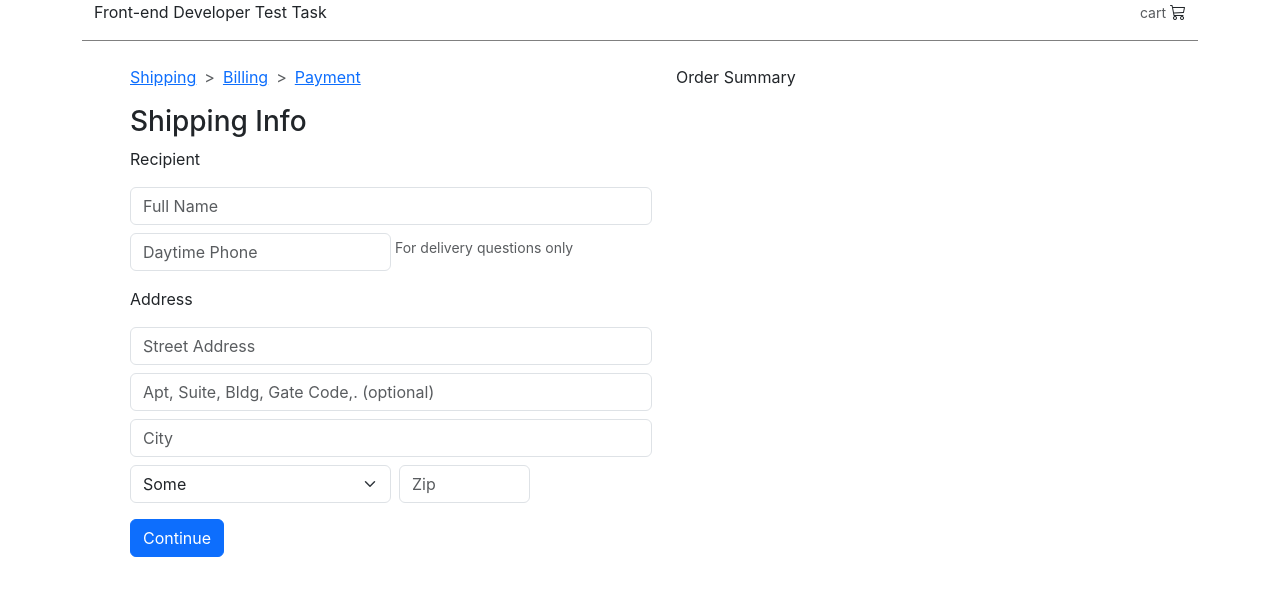
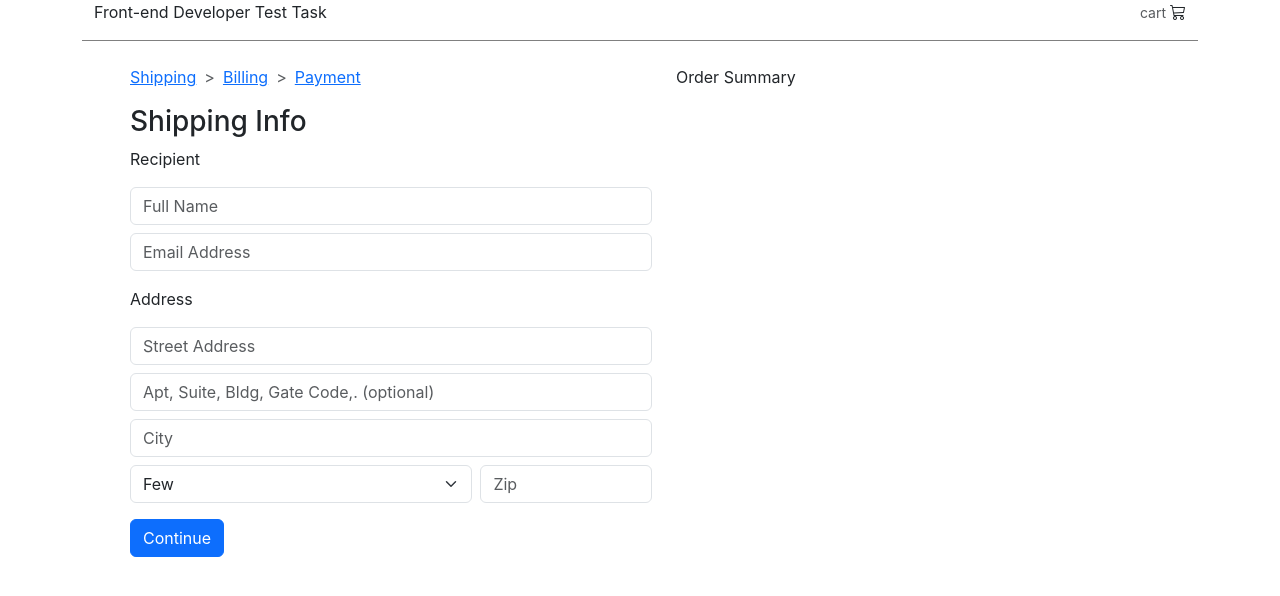
Before and after one commit to petromatkovskyi/axels-test-task, a React (Create React App) app: page / in a window 1280 px wide. Shown: the top 596 px of the page. Built offline with nearby package versions, Linux system fonts and the light colour scheme.

Commit message:
initial billing layout

```diff
--- /dev/null
+++ b/src/components/BillingInfo.jsx
@@ -0,0 +1,29 @@
+import React from 'react';
+import { Container, Form } from 'react-bootstrap';
+
+export default function BillingInfo() {
+  return (
+    <Form className="d-flex flex-column">
+      <Form.Group className="d-flex flex-row flex-wrap row-gap-2 mb-3">
+        <Form.Label>Recipient</Form.Label>
+        <Form.Control className="flex-1" type="text" placeholder="Full Name" />
+        <Form.Control className="" type="email" placeholder="Email Address" />
+      </Form.Group>
+
+      <Form.Group className="d-flex flex-row flex-wrap gap-2 mb-3">
+        <Form.Label>Address</Form.Label>
+        <Form.Control type="text" placeholder="Street Address" />
+        <Form.Control type="tel" placeholder="Apt, Suite, Bldg, Gate Code,. (optional)" />
+        <Form.Control type="tel" placeholder="City" />
+        <Container className="d-flex flex-row justify-content-between column-gap-2 p-0">
+          <Form.Select className="flex-shrink-1" placeholder="Country">
+            <option disabled>Country</option>
+            <option>Few</option>
+            <option>Country</option>
+          </Form.Select>
+          <Form.Control className=" flex-1 w-50" type="tel" placeholder="Zip" />
+        </Container>
+      </Form.Group>
+    </Form>
+  );
+}
--- a/src/containers/FormContainer.jsx
+++ b/src/containers/FormContainer.jsx
@@ -2,6 +2,7 @@ import React from 'react';
 import { Breadcrumb, Button, Container, Form } from 'react-bootstrap';
 import styled from 'styled-components';
 import ShippingInfo from '../components/ShippingInfo';
+import BillingInfo from '../components/BillingInfo';
 
 const StyledBreadcrumb = styled(Breadcrumb.Item)`
   &:not(:first-child):before {
@@ -20,7 +21,8 @@ export default function FormContainer() {
         </Breadcrumb>
 
         <h3>Shipping Info</h3>
-        <ShippingInfo />
+        {/* <ShippingInfo /> */}
+        <BillingInfo />
         <Button>Continue</Button>
       </Container>
 
```
